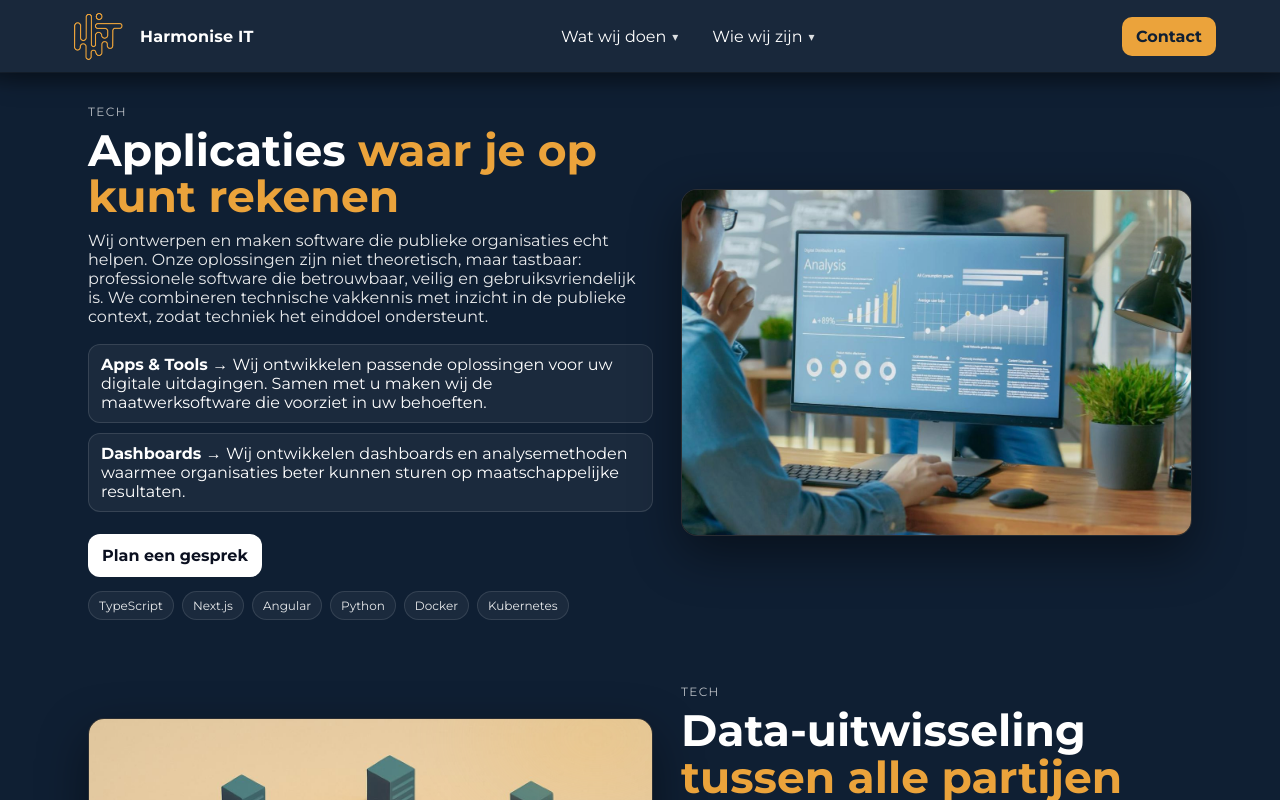
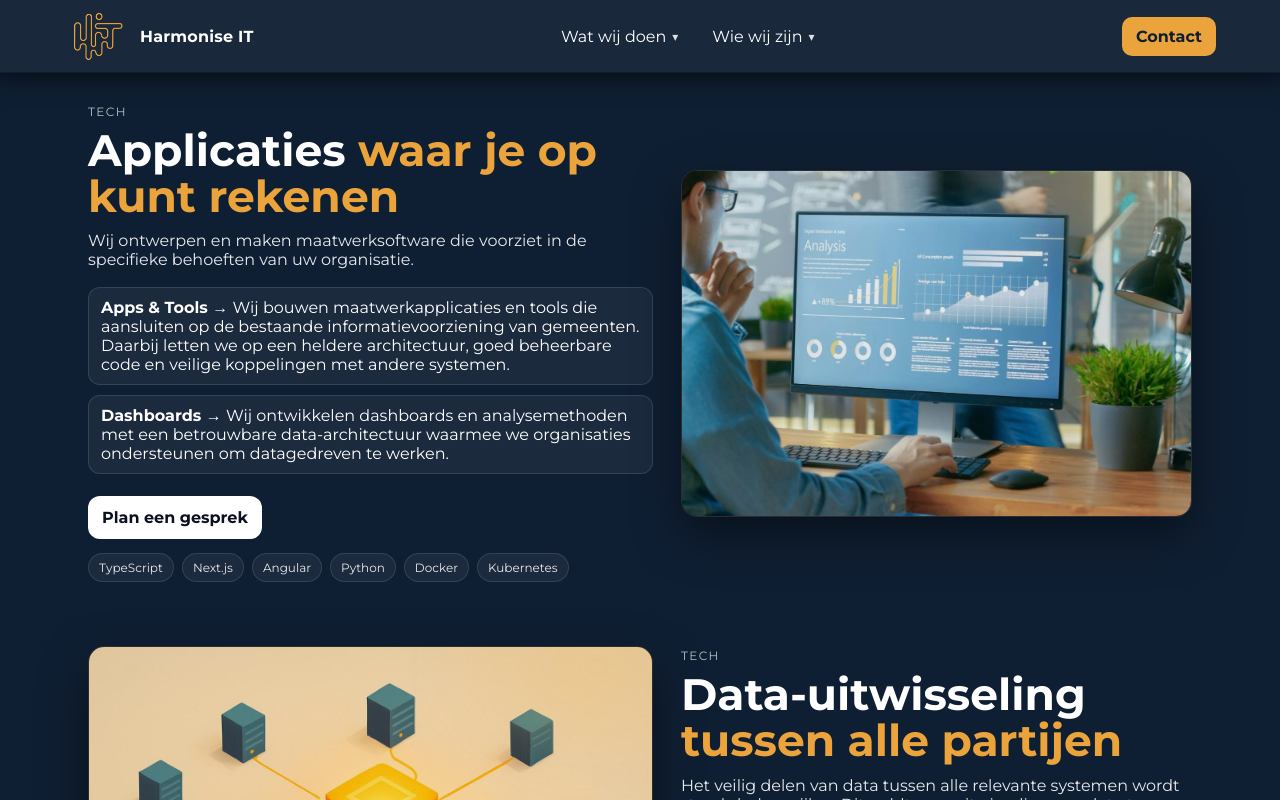
Before and after one commit to Harmonise-IT/website, a Next.js app: page /tech in a window 1280 px wide. Shown: the top 800 px of the page. Built offline with nearby package versions, Linux system fonts and the light colour scheme.

Commit message:
Updated tech page

```diff
--- a/src/app/tech/page.tsx
+++ b/src/app/tech/page.tsx
@@ -18,12 +18,10 @@ export default function TechPage() {
                     ariaLabel="software-op-maat"
                     title="Applicaties"
                     accent="waar je op kunt rekenen"
-                    lead="Wij ontwerpen en maken software die publieke organisaties echt helpen.
-Onze oplossingen zijn niet theoretisch, maar tastbaar: professionele software die betrouwbaar, veilig en gebruiksvriendelijk is.
-We combineren technische vakkennis met inzicht in de publieke context, zodat techniek het einddoel ondersteunt."
+                    lead="Wij ontwerpen en maken maatwerksoftware die voorziet in de specifieke behoeften van uw organisatie."
                     points={[
-                        '<strong>Apps & Tools →</strong> Wij ontwikkelen passende oplossingen voor uw digitale uitdagingen. Samen met u maken wij de maatwerksoftware die voorziet in uw behoeften.',
-                        '<strong>Dashboards →</strong> Wij ontwikkelen dashboards en analysemethoden waarmee organisaties beter kunnen sturen op maatschappelijke resultaten.',
+                        '<strong>Apps & Tools →</strong> Wij bouwen maatwerkapplicaties en tools die aansluiten op de bestaande informatievoorziening van gemeenten. Daarbij letten we op een heldere architectuur, goed beheerbare code en veilige koppelingen met andere systemen.',
+                        '<strong>Dashboards →</strong> Wij ontwikkelen dashboards en analysemethoden met een betrouwbare data-architectuur waarmee we organisaties ondersteunen om datagedreven te werken.',
                     ]}
                     ctas={[
                         { label: 'Plan een gesprek', href: '/contact', variant: 'primary' },
@@ -45,7 +43,6 @@ We combineren technische vakkennis met inzicht in de publieke context, zodat tec
                     lead="Het veilig delen van data tussen alle relevante systemen wordt steeds belangrijker. Dit geldt voor uitwisseling van data tussen overheidsorganisaties, maar ook voor verschillende interne applicaties. Wij bouwen integraties die naadloze data-uitwisseling tussen deze systemen mogelijk maakt."
                     points={[
                         '<strong>API-koppelingen →</strong> Integraties met alle relevante systemen.',
-                        '<strong>Microservices →</strong> Kleinschalige oplossingen die specifieke functionaliteit bieden.',
                         '<strong>Automatisering →</strong> Workflows die de digitale overheid ondersteunen.',
                     ]}
                     media={{
```
